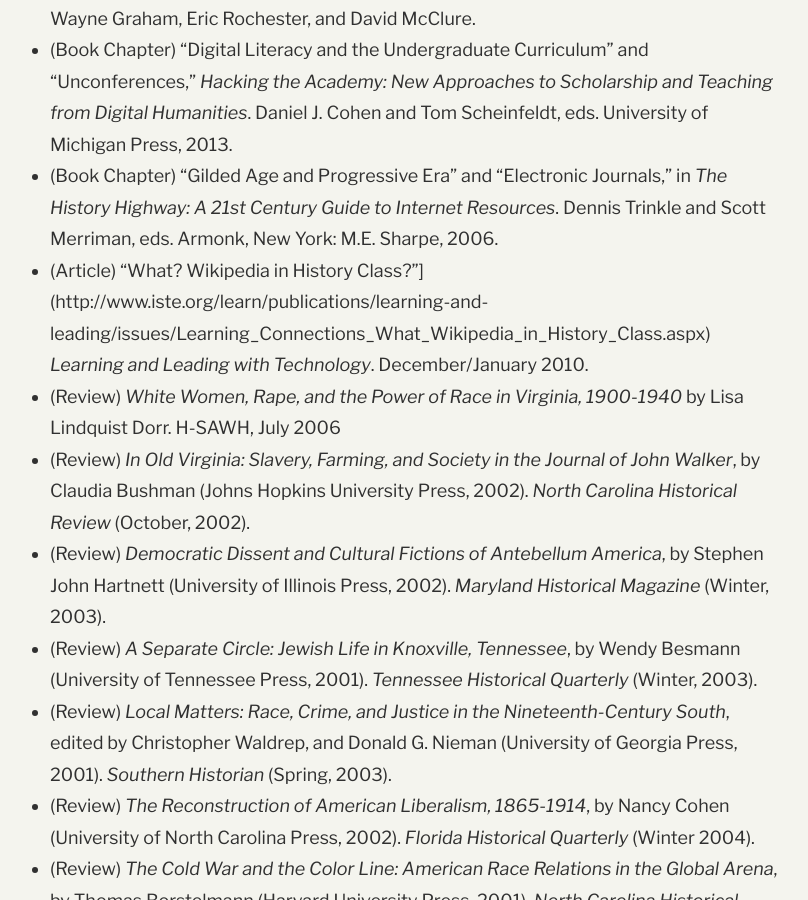
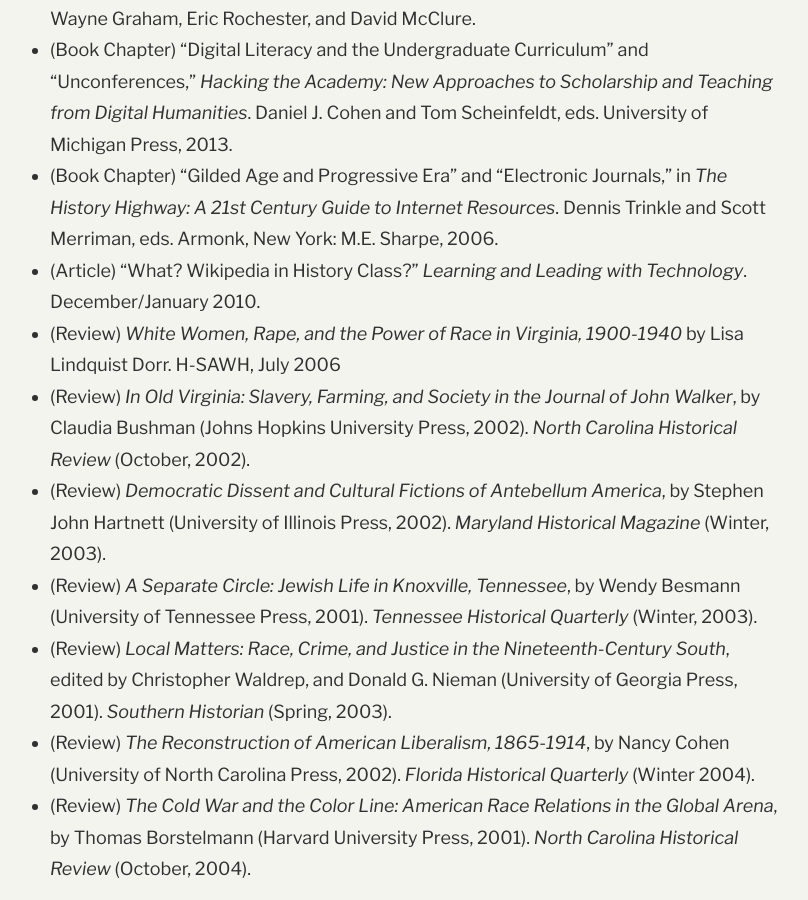
Before and after one commit to jeremyboggs/jeremyboggs.net, a Jekyll site: the page built from cv.md, in a window 1280 px wide and 900 px high, scrolled down 1813 px. Shown: the whole window, without its empty margins (244-1052 px from the left). Built offline with Jekyll 4.4.1, drawn with Linux system fonts in a browser that asks for light colours; some of the changed lines change nothing that is shown.

Commit message:
Removes non-working link in CV.

```diff
--- a/cv.md
+++ b/cv.md
@@ -32,7 +32,7 @@
 - (Review) Query Pic by Tim Sherratt. _Journal of Digital Humanities_ 1:1 (Winter 2011) , with Wayne Graham, Eric Rochester, and David McClure.
 - (Book Chapter) “Digital Literacy and the Undergraduate Curriculum” and “Unconferences,” _Hacking the Academy: New Approaches to Scholarship and Teaching from Digital Humanities_. Daniel J. Cohen and Tom Scheinfeldt, eds. University of Michigan Press, 2013.
 - (Book Chapter) “Gilded Age and Progressive Era” and “Electronic Journals,” in _The History Highway: A 21st Century Guide to Internet Resources_. Dennis Trinkle and Scott Merriman, eds. Armonk, New York: M.E. Sharpe, 2006.
-- (Article) “What? Wikipedia in History Class?”](http://www.iste.org/learn/publications/learning-and-leading/issues/Learning_Connections_What_Wikipedia_in_History_Class.aspx) _Learning and Leading with Technology_. December/January 2010.
+- (Article) “What? Wikipedia in History Class?” _Learning and Leading with Technology_. December/January 2010.
 - (Review) _White Women, Rape, and the Power of Race in Virginia, 1900-1940_ by Lisa Lindquist Dorr. H-SAWH, July 2006
 - (Review) _In Old Virginia: Slavery, Farming, and Society in the Journal of John Walker_, by Claudia Bushman (Johns Hopkins University Press, 2002). _North Carolina Historical Review_ (October, 2002).
 - (Review) _Democratic Dissent and Cultural Fictions of Antebellum America_, by Stephen John Hartnett (University of Illinois Press, 2002). _Maryland Historical Magazine_ (Winter, 2003).
```
